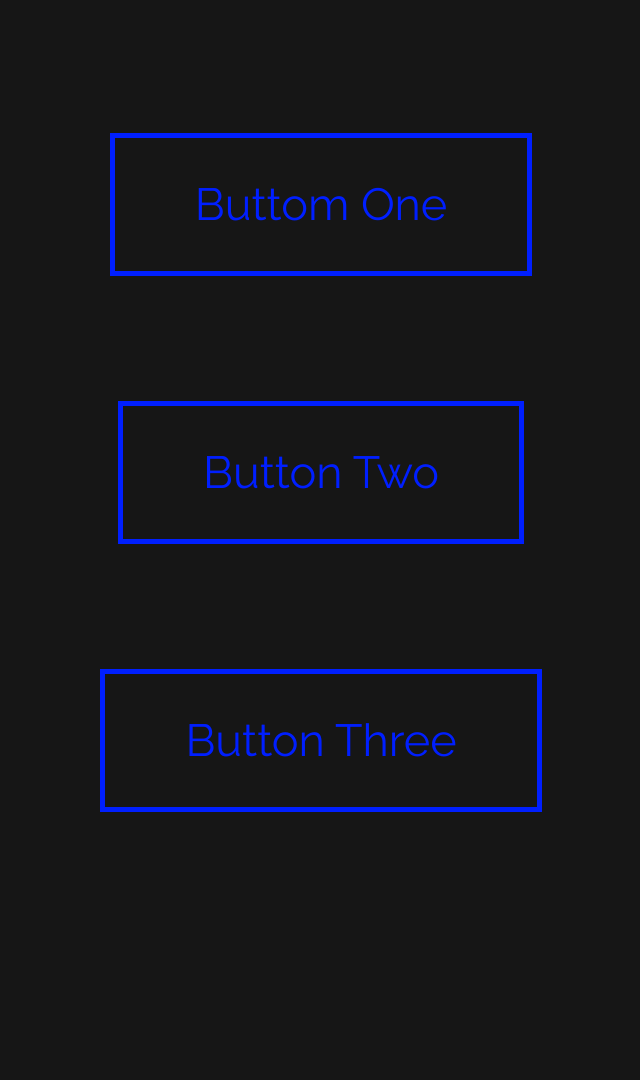
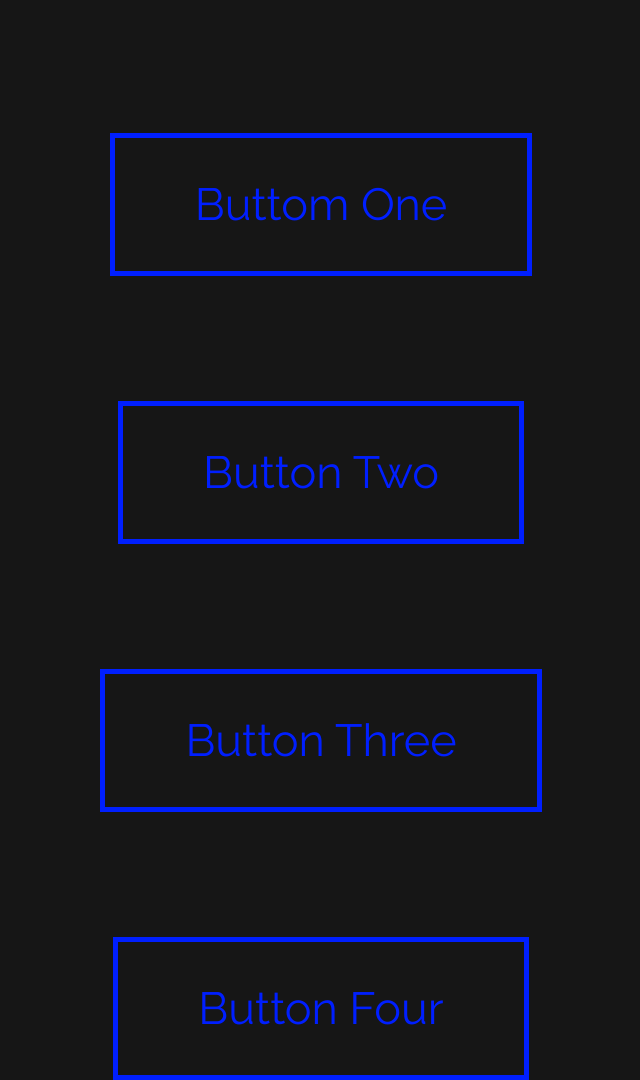
Before and after one commit to camposCode/creativeButtons, a plain HTML site: page index.html in a window 1280 px wide. Shown: the whole page, without its empty margins (319-959 px from the left). Before the commit the page ends 816 px from the top, so only its background shows below. Drawn offline with Linux system fonts and the light colour scheme.

Commit message:
buttonFour done

```diff
--- a/index.html
+++ b/index.html
@@ -27,5 +27,10 @@
             <a href="#" class="buttonThree">Button Three</a>
         </section>
 
+        <!-- ********BUTTON FOUR******* -->
+        <section class="buttonFourSection">
+            <a href="#" class="buttonFour">Button Four</a>
+        </section>
+
     </body>
 </html>
--- a/style.css
+++ b/style.css
@@ -122,3 +122,28 @@ a{
 .buttonThree:hover::after{
     transform: rotateY(0deg);
 }
+/* ///////////////////////
+///////BUTTON FOUR */
+
+.buttonFour{
+    transition: 1s;
+}
+
+.buttonFour::before{
+     content: 'How cool am I?';
+     color: var(--blue);
+     background-color: var(--yellow);
+     left: 0;
+     top: 0;
+     height: 100%;
+     width: 100%;
+     transform: translateY(-100%);
+     transition: all 1s;
+     display: flex;
+     align-items: center;
+     justify-content: center;
+}
+
+.buttonFour:hover::before{
+    transform: translateY(0);
+}
```
